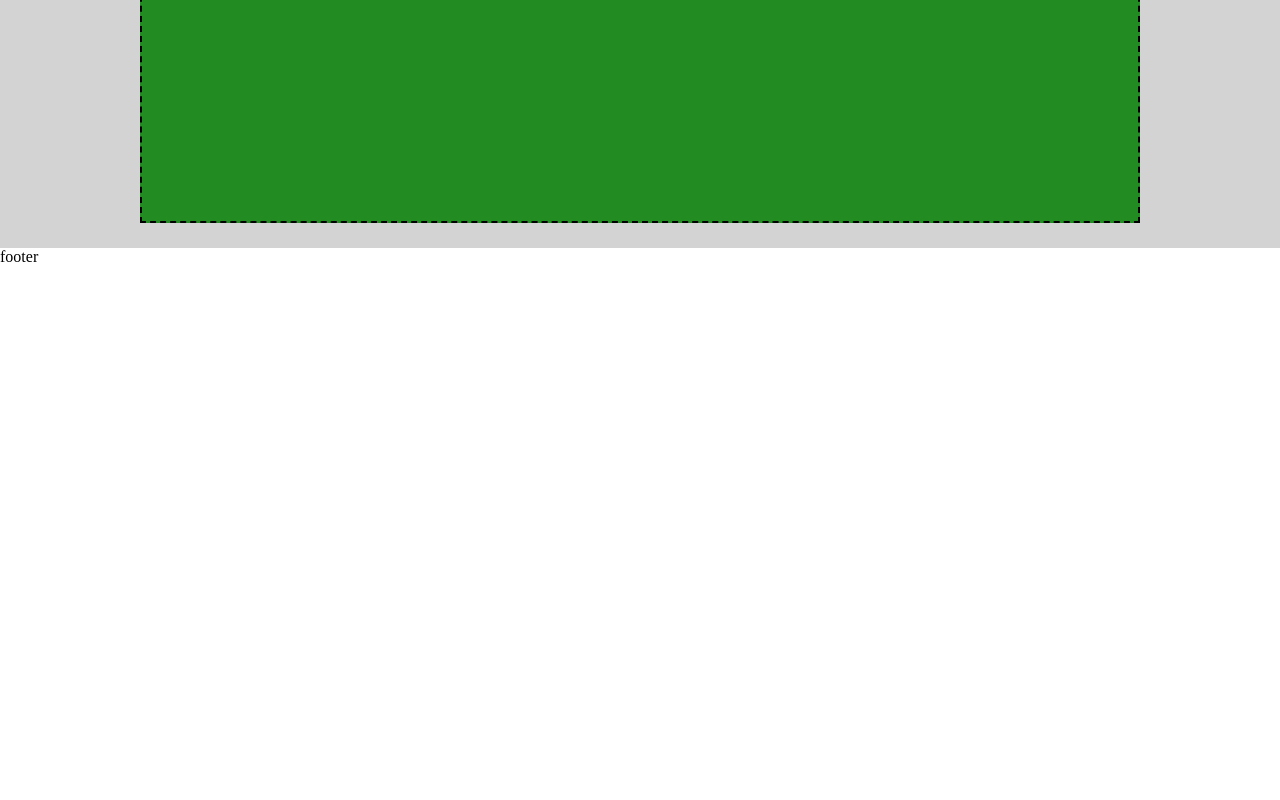
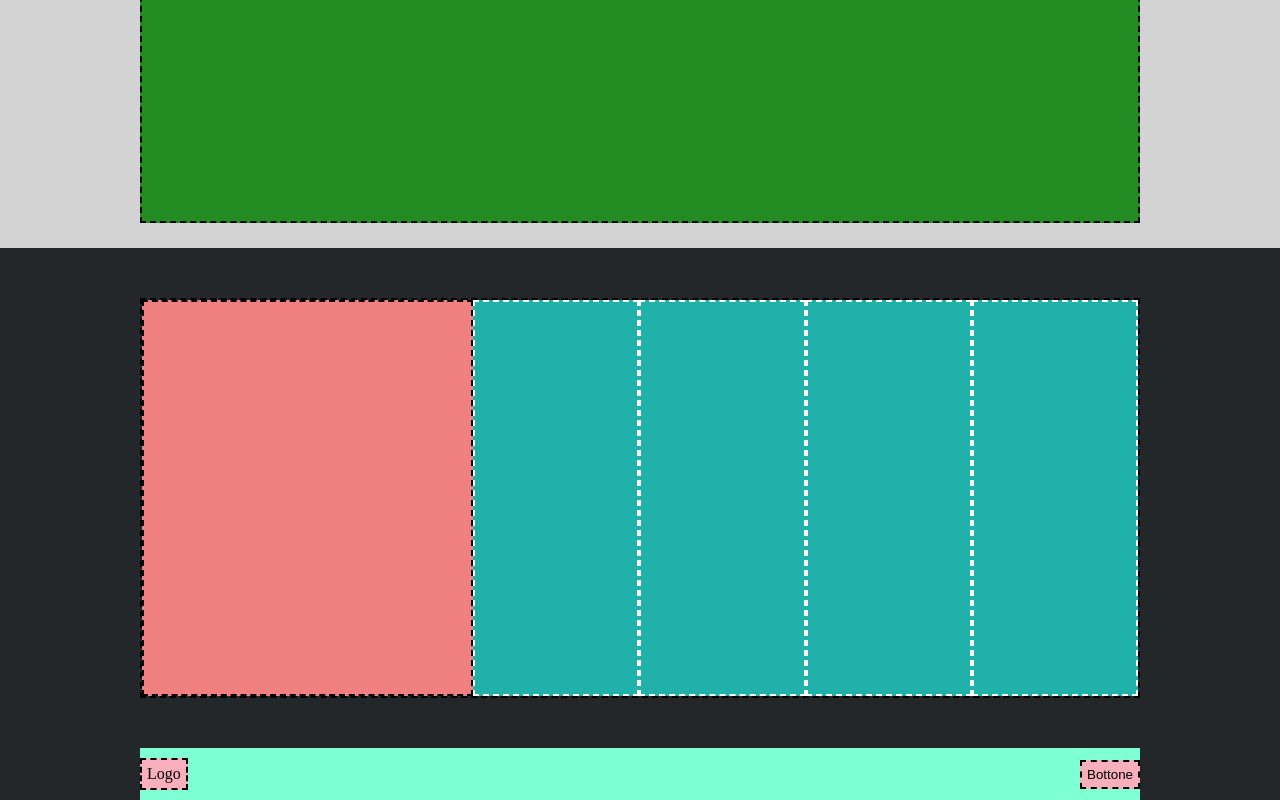
Before and after one commit to theguffs/htmlcss-struttura-discord, a plain HTML site: page index.html in a window 1280 px wide. Shown: the part 2514-3314 px from the top of the page. Before the commit the page ends 2780 px from the top, so only its background shows below. Drawn offline with Linux system fonts and the light colour scheme.

Commit message:
lavoro finito e ordinato

```diff
--- a/index.html
+++ b/index.html
@@ -10,7 +10,7 @@
         <!-- header -->
         <header>
             <div class="container-header">
-                <div class="text sinistra">
+               <div class="text sinistra">
                     logo
                 </div>
                 <div class="text centro">
@@ -24,7 +24,7 @@
         <!--main-->
         <main>
         <!--parte blu con all'interno rettangolo fucsia-->
-            <div class="blu">
+            <div class="background-blu">
                 <div class="fucsia">
                 </div>
             </div>
@@ -60,10 +60,28 @@
             <div class="container grande">
             </div>
         </div>
-
+        <!--parte nera con rettangolo rosso e azzurro-->
+        <div class="nero">
+            <div class="container">
+                <div class="rosso">
+                </div>
+                <div class="blu">
+                </div>
+                <div class="blu">
+                </div>
+                <div class="blu">
+                </div>
+                <div class="blu">
+                </div>
+            </div>
+        </div>
         </main>
+        <!--footer-->
         <footer>
-            footer
+            <div class="container-footer">
+                <div class="logo"> Logo </div>
+                <button> Bottone </button>
+            </div>
         </footer>
     </body>
 </html>
--- a/style.css
+++ b/style.css
@@ -33,7 +33,7 @@ header{
     text-align: right;
 }
 /*main parte blu con all'interno rettangolo fucsia*/
-.blu{
+.background-blu{
     background-color: rgb(0, 0, 139);
     height: 400px;
     display: flex;
@@ -46,7 +46,7 @@ header{
     justify-content: center;
     border:dashed 2px black;
 }
-/*parte bianca con all'interno rettangolo azzurro e rosa*/
+/*parte bianca e grigia con all'interno rettangolo azzurro e rosa*/
 .bianco{
     height: 500px;
     display: flex;
@@ -74,7 +74,6 @@ header{
 }
 .grigio.grande{
     height: 800px;
-
 }
 .container.grande{
     width: 1000px;
@@ -84,3 +83,45 @@ header{
     display: flex;
     background-color: rgb(34, 139, 34);
 }
+/*parte nera con rettangolo rosso e azzurro*/
+.nero{
+    background-color: rgb(35, 39, 42);
+    height: 500px;
+    display: flex;
+}
+.rosso{
+    width: calc((100% / 4) * 2);
+    background-color: rgb(240, 128, 128);
+    border:dashed 2px black;
+}
+.blu{
+    width: calc(100% / 4);
+    background-color: rgb(32, 178, 170);
+    border:dashed 2px white;
+}
+/*footer*/
+footer{
+    background-color: rgb(35, 39, 42);
+}
+.container-footer{
+    background-color: rgb(127, 255, 212);
+    display: flex;
+    width: 1000px;
+    margin: auto;
+    align-items: center;
+    justify-content: space-between;
+}
+.logo{
+    background-color: rgb(246, 175, 187);
+    border:dashed 2px black;
+    margin-top: 10px;
+    margin-bottom: 10px;
+    padding: 5px;
+}
+button{
+    background-color: rgb(246, 175, 187);
+    border:dashed 2px black;
+    margin-top: 10px;
+    margin-bottom: 10px;
+    padding: 5px;
+}
```
